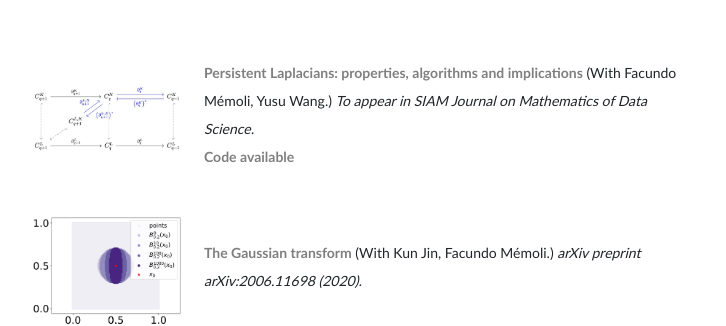
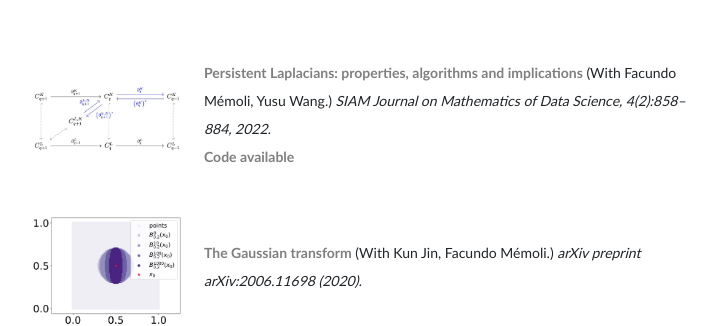
Before and after one commit to ZhengchaoW/ZhengchaoW.github.io, a Jekyll site: the page built from research.html, in a window 1280 px wide. Shown: the part 1210-1536 px from the top of the page, without its empty margins (274-1000 px from the left). Built offline with Jekyll 4.4.1, drawn with Linux system fonts in a browser that asks for light colours.

Commit message:
update paper

```diff
--- a/_data/papers.yml
+++ b/_data/papers.yml
@@ -37,9 +37,9 @@ papers:
     publishedat: Topology and its Applications, 300:107759, 2021
     image: "images/Urysohn.jpg"
   - title: "Persistent Laplacians: properties, algorithms and implications"
-    link: https://arxiv.org/pdf/2012.02808
+    link: https://epubs.siam.org/doi/abs/10.1137/21M1435471
     coauthors: Facundo Mémoli, Yusu Wang
-    publishedat: To appear in SIAM Journal on Mathematics of Data Science
+    publishedat: SIAM Journal on Mathematics of Data Science, 4(2):858–884, 2022
     code: https://github.com/ndag/Persistent-Laplacian
     image: "images/persistLap.jpg"
   - title: "The Gaussian transform"
```
Also changed, not shown: 1 other file.
